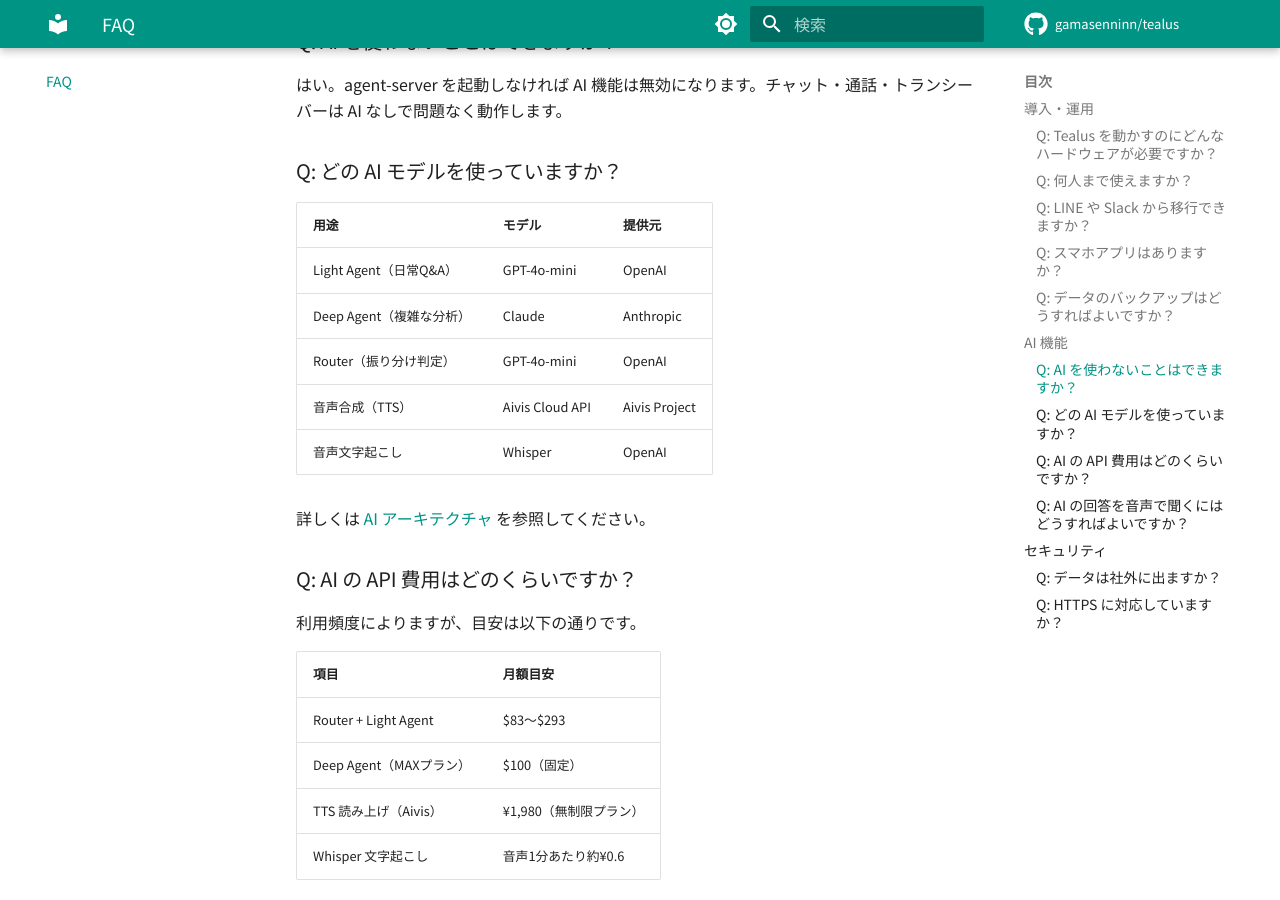
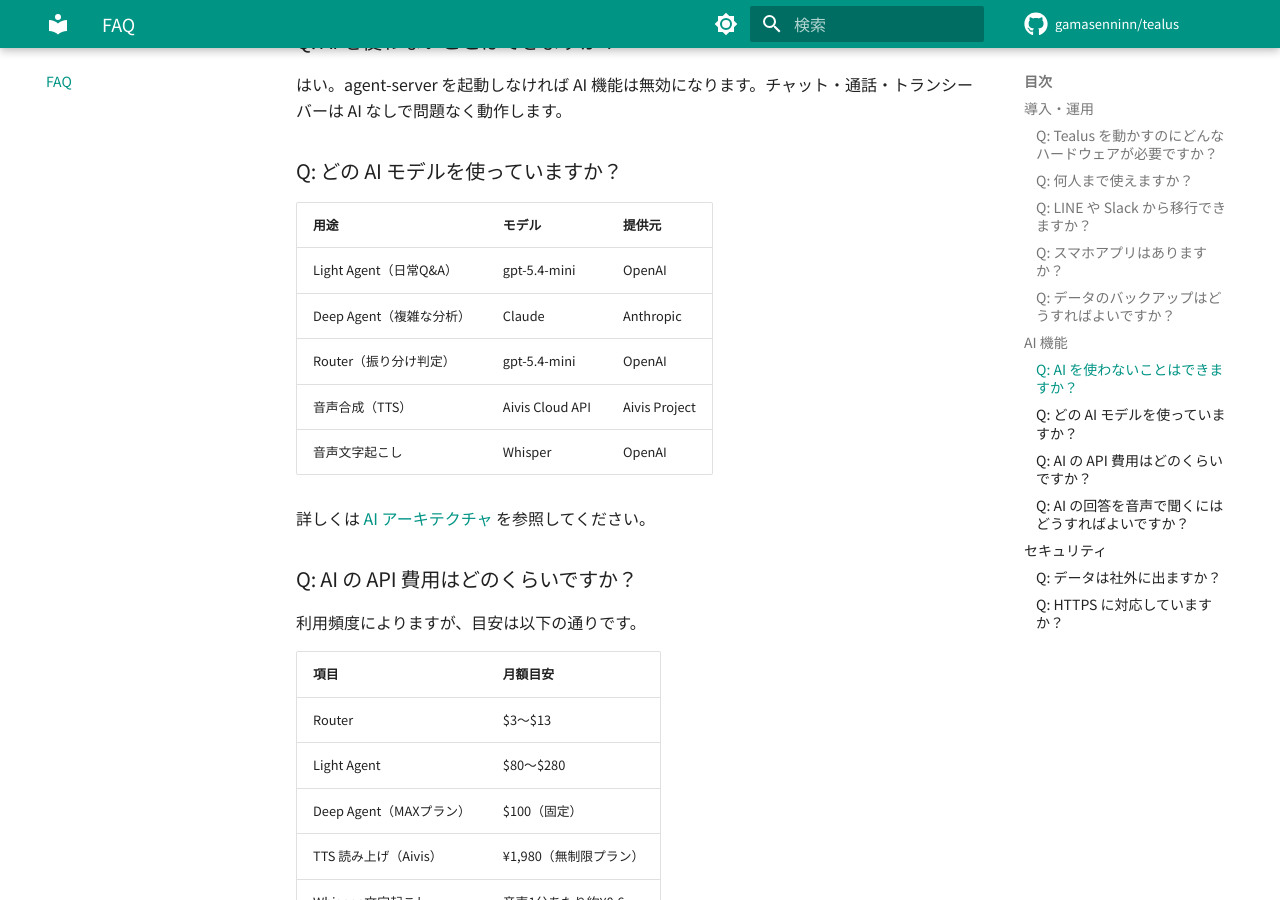
Before and after one commit to gamasenninn/tealus-docs, an MkDocs documentation site: the page built from docs/faq.md, in a window 1280 px wide and 900 px high, scrolled down 1510 px. Built offline with MkDocs 1.6.1 and Material for MkDocs 9.7.7, drawn with Linux system fonts in a browser that asks for light colours; comment, search, counter and statistics services are not loaded.

Commit message:
Fix モデル名誤記とAPI費用の矛盾 (Issue #3)
- ai-architecture.md: GPT-4o-mini → gpt-5.4-mini に全箇所修正
- faq.md: GPT-4o-mini → gpt-5.4-mini に修正
- faq.md: API費用をRouterとLight Agentに分離し、ai-architecture.mdと統一

Co-Authored-By: Claude Opus 4.6 (1M context) <noreply@anthropic.com>

```diff
--- a/docs/faq.md
+++ b/docs/faq.md
@@ -55,9 +55,9 @@ LINE 連携ブリッジは将来計画として検討中です（[gamasenninn/te
 
 | 用途 | モデル | 提供元 |
 |---|---|---|
-| Light Agent（日常Q&A） | GPT-4o-mini | OpenAI |
+| Light Agent（日常Q&A） | gpt-5.4-mini | OpenAI |
 | Deep Agent（複雑な分析） | Claude | Anthropic |
-| Router（振り分け判定） | GPT-4o-mini | OpenAI |
+| Router（振り分け判定） | gpt-5.4-mini | OpenAI |
 | 音声合成（TTS） | Aivis Cloud API | Aivis Project |
 | 音声文字起こし | Whisper | OpenAI |
 
@@ -69,7 +69,8 @@ LINE 連携ブリッジは将来計画として検討中です（[gamasenninn/te
 
 | 項目 | 月額目安 |
 |---|---|
-| Router + Light Agent | $83〜$293 |
+| Router | $3〜$13 |
+| Light Agent | $80〜$280 |
 | Deep Agent（MAXプラン） | $100（固定） |
 | TTS 読み上げ（Aivis） | ¥1,980（無制限プラン） |
 | Whisper 文字起こし | 音声1分あたり約¥0.6 |
```
Also changed, not shown: docs/dev/ai-architecture.md (+3 -3 lines).
